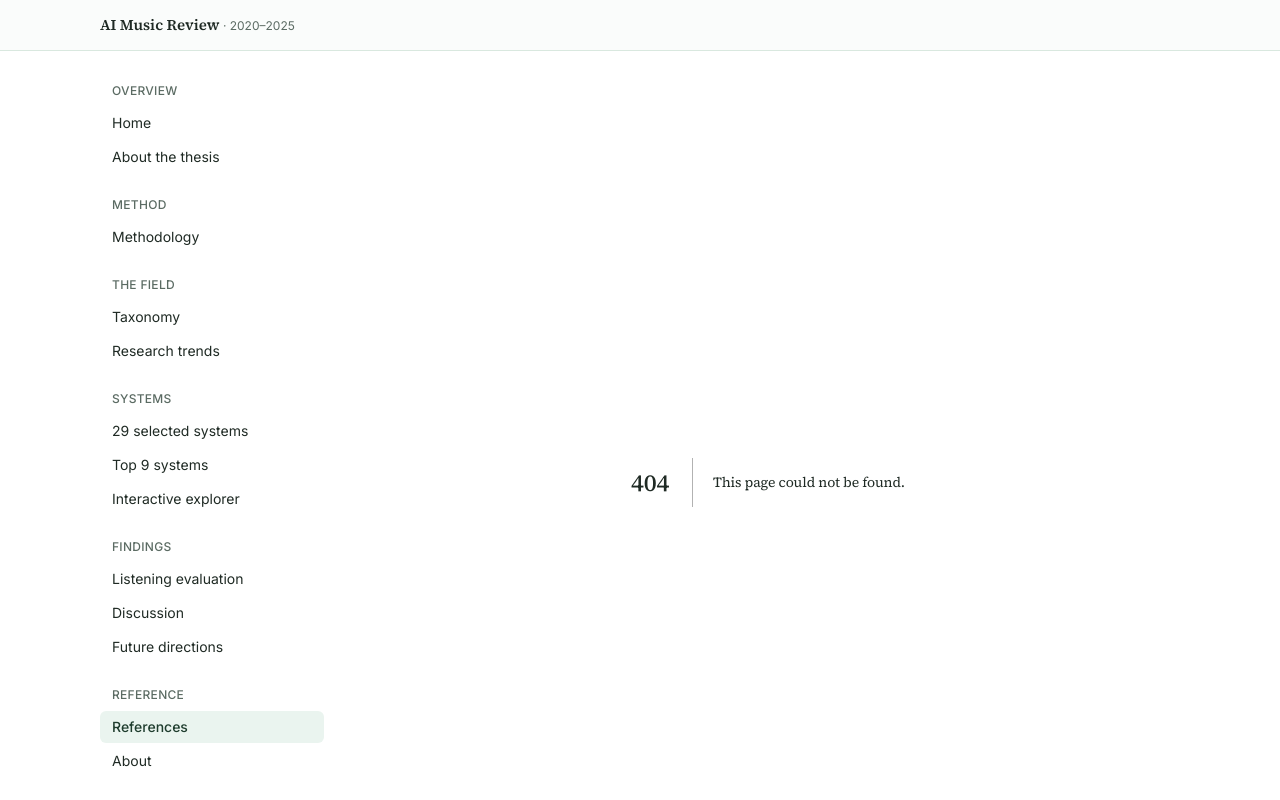
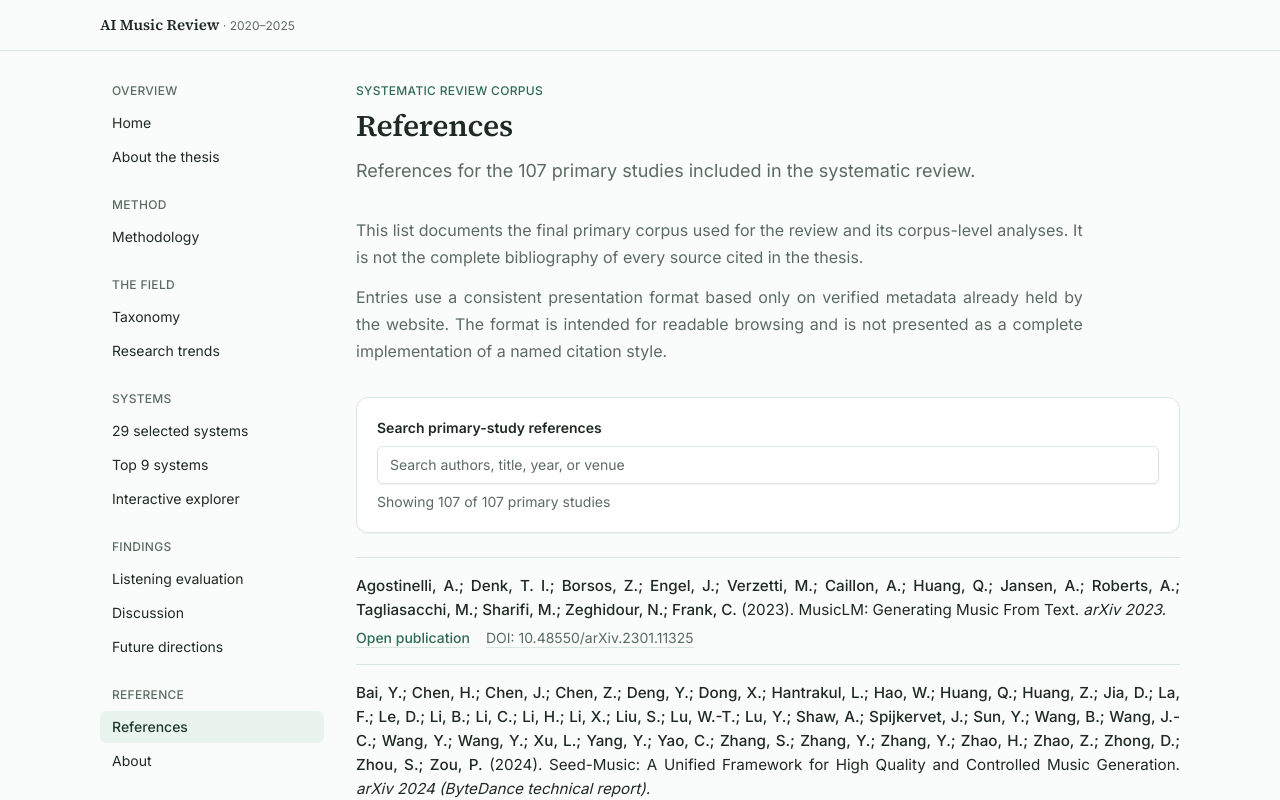
Before and after one commit to ai-rt-c/ai-music-generation-thesis-site, a Next.js app: page /references in a window 1280 px wide. Before the commit this address had no page. Shown: the top 800 px of the page. Built offline with nearby package versions, Linux system fonts and the light colour scheme.

Commit message:
feat: add primary study references page

```diff
--- /dev/null
+++ b/app/references/page.tsx
@@ -0,0 +1,57 @@
+import type { Metadata } from "next";
+import papers from "@/data/papers.json";
+import { ReferenceBrowser } from "@/components/references/ReferenceBrowser";
+import PageHeader from "@/components/ui/PageHeader";
+import {
+  compareReferenceDisplays,
+  formatReferenceDisplay,
+} from "@/lib/referenceDisplay";
+import type { Paper } from "@/lib/types";
+
+export const metadata: Metadata = {
+  title: "References",
+  description:
+    "References for the 107 primary studies included in the systematic review.",
+};
+
+const excludedBackgroundIds = new Set(["321", "365", "362", "310", "311"]);
+const references = (papers as Paper[])
+  .map(formatReferenceDisplay)
+  .sort(compareReferenceDisplays);
+
+if (
+  references.length !== 107 ||
+  references.some((reference) => excludedBackgroundIds.has(reference.id))
+) {
+  throw new Error(
+    "The primary-study reference page must contain exactly the verified 107-study corpus.",
+  );
+}
+
+export default function ReferencesPage() {
+  return (
+    <div className="space-y-8">
+      <PageHeader
+        kicker="Systematic review corpus"
+        title="References"
+        intro="References for the 107 primary studies included in the systematic review."
+      />
+
+      <div className="prose-copy max-w-prose space-y-3 text-muted">
+        <p>
+          This list documents the final primary corpus used for the review and
+          its corpus-level analyses. It is not the complete bibliography of
+          every source cited in the thesis.
+        </p>
+        <p>
+          Entries use a consistent presentation format based only on verified
+          metadata already held by the website. The format is intended for
+          readable browsing and is not presented as a complete implementation
+          of a named citation style.
+        </p>
+      </div>
+
+      <ReferenceBrowser references={references} />
+    </div>
+  );
+}
--- /dev/null
+++ b/components/references/ReferenceBrowser.tsx
@@ -0,0 +1,105 @@
+"use client";
+
+import { useMemo, useState } from "react";
+import type { ReferenceDisplay } from "@/lib/referenceDisplay";
+
+function withPeriod(value: string): string {
+  return /[.!?]$/.test(value) ? value : `${value}.`;
+}
+
+export function ReferenceBrowser({
+  references,
+}: {
+  references: ReferenceDisplay[];
+}) {
+  const [query, setQuery] = useState("");
+  const normalizedQuery = query.trim().toLocaleLowerCase();
+
+  const visibleReferences = useMemo(
+    () =>
+      normalizedQuery
+        ? references.filter((reference) =>
+            reference.searchText.includes(normalizedQuery),
+          )
+        : references,
+    [normalizedQuery, references],
+  );
+
+  return (
+    <section aria-labelledby="primary-study-references">
+      <div className="rounded-xl border border-line bg-white p-4 shadow-sm sm:p-5">
+        <label
+          className="block text-sm font-semibold text-ink"
+          htmlFor="reference-search"
+        >
+          Search primary-study references
+        </label>
+        <input
+          className="mt-2 w-full rounded-md border border-line bg-white px-3 py-2 text-sm text-ink shadow-sm outline-none transition placeholder:text-muted focus:border-forest focus:ring-2 focus:ring-forest-light"
+          id="reference-search"
+          onChange={(event) => setQuery(event.target.value)}
+          placeholder="Search authors, title, year, or venue"
+          type="search"
+          value={query}
+        />
+        <p aria-live="polite" className="mt-2 text-sm text-muted">
+          Showing {visibleReferences.length} of {references.length} primary
+          studies
+        </p>
+      </div>
+
+      <h2 className="sr-only" id="primary-study-references">
+        Primary-study references
+      </h2>
+
+      {visibleReferences.length ? (
+        <ol className="mt-6 divide-y divide-line border-y border-line">
+          {visibleReferences.map((reference) => (
+            <li
+              className="py-4"
+              data-reference-id={reference.id}
+              key={reference.id}
+            >
+              <div className="min-w-0">
+                <p className="prose-copy text-sm leading-6 text-ink sm:text-[0.95rem]">
+                  <span className="font-medium text-ink">
+                    {withPeriod(reference.authors)}
+                  </span>{" "}
+                  <span>({reference.year ?? "n.d."}).</span>{" "}
+                  <span>{withPeriod(reference.title)}</span>{" "}
+                  <span className="italic">{withPeriod(reference.venue)}</span>
+                </p>
+                <div className="mt-1.5 flex flex-wrap gap-x-4 gap-y-1 text-sm">
+                  {reference.paperUrl ? (
+                    <a
+                      className="font-medium text-forest underline decoration-line underline-offset-4 hover:text-forest-ink focus-visible:rounded focus-visible:outline-none focus-visible:ring-2 focus-visible:ring-forest"
+                      href={reference.paperUrl}
+                      rel="noreferrer"
+                      target="_blank"
+                    >
+                      Open publication
+                    </a>
+                  ) : null}
+                  {reference.doi && reference.doiUrl ? (
+                    <a
+                      className="text-muted underline decoration-line underline-offset-4 hover:text-ink focus-visible:rounded focus-visible:outline-none focus-visible:ring-2 focus-visible:ring-forest"
+                      href={reference.doiUrl}
+                      rel="noreferrer"
+                      target="_blank"
+                    >
+                      DOI: {reference.doi}
+                    </a>
+                  ) : null}
+                </div>
+              </div>
+            </li>
+          ))}
+        </ol>
+      ) : (
+        <p className="mt-6 rounded-xl border border-line bg-white p-5 text-sm text-muted">
+          No primary-study references match this search.
+        </p>
+      )}
+    </section>
+  );
+}
--- /dev/null
+++ b/lib/referenceDisplay.ts
@@ -0,0 +1,107 @@
+import type { Paper } from "@/lib/types";
+
+export interface ReferenceDisplay {
+  id: string;
+  authors: string;
+  year: number | null;
+  title: string;
+  venue: string;
+  doi: string | null;
+  doiUrl: string | null;
+  paperUrl: string | null;
+  searchText: string;
+}
+
+function cleanWhitespace(value: string): string {
+  return value.replace(/\s+/g, " ").trim();
+}
+
+function formatInitials(givenNames: string): string {
+  return givenNames
+    .split(/\s+/)
+    .filter(Boolean)
+    .map((name) =>
+      name
+        .split("-")
+        .map((part) => {
+          const letters = part.replace(/[^A-Za-zÀ-ÖØ-öø-ÿ]/g, "");
+          return letters ? `${letters[0].toUpperCase()}.` : "";
+        })
+        .filter(Boolean)
+        .join("-"),
+    )
+    .filter(Boolean)
+    .join(" ");
+}
+
+function formatOneAuthor(author: string): string {
+  const cleaned = cleanWhitespace(author);
+  if (!cleaned) return "";
+
+  if (cleaned.includes(",")) {
+    const [surname, ...givenParts] = cleaned.split(",");
+    const given = givenParts.join(",").trim();
+    const formattedInitials = formatInitials(given);
+    return formattedInitials
+      ? `${surname.trim()}, ${formattedInitials}`
+      : surname.trim();
+  }
+
+  const parts = cleaned.split(/\s+/);
+  if (parts.length === 1) return parts[0];
+
+  const [surname, ...givenParts] = parts;
+  const formattedInitials = formatInitials(givenParts.join(" "));
+  return formattedInitials ? `${surname}, ${formattedInitials}` : surname;
+}
+
+function formatAuthors(rawAuthors: string): string {
+  const cleaned = cleanWhitespace(rawAuthors);
+  if (/^multiple authors$/i.test(cleaned)) return "Multiple authors";
+
+  const abbreviated = /\bet\s+al\.?$/i.test(cleaned);
+  const withoutAbbreviation = cleaned.replace(/[,;\s]*et\s+al\.?$/i, "");
+  const formatted = withoutAbbreviation
+    .split(";")
+    .map(formatOneAuthor)
+    .filter(Boolean)
+    .join("; ");
+
+  if (!formatted) return cleaned;
+  return abbreviated ? `${formatted} et al.` : formatted;
+}
+
+export function formatReferenceDisplay(paper: Paper): ReferenceDisplay {
+  const authors = formatAuthors(paper.authors);
+  const title = cleanWhitespace(paper.title);
+  const venue = cleanWhitespace(paper.source);
+  const rawDoi = cleanWhitespace(paper.doi ?? "");
+  const doi = /^10\.\S+$/i.test(rawDoi) ? rawDoi : null;
+  const paperUrl = paper.paperUrl ? cleanWhitespace(paper.paperUrl) : null;
+
+  return {
+    id: paper.id,
+    authors,
+    year: paper.year,
+    title,
+    venue,
+    doi,
+    doiUrl: doi ? `https://doi.org/${doi}` : null,
+    paperUrl,
+    searchText: [authors, title, paper.year === null ? "" : String(paper.year), venue]
+      .join(" ")
+      .toLocaleLowerCase(),
+  };
+}
+
+export function compareReferenceDisplays(
+  left: ReferenceDisplay,
+  right: ReferenceDisplay,
+): number {
+  return (
+    left.authors.localeCompare(right.authors, "en", { sensitivity: "base" }) ||
+    (left.year ?? Number.MAX_SAFE_INTEGER) -
+      (right.year ?? Number.MAX_SAFE_INTEGER) ||
+    left.title.localeCompare(right.title, "en", { sensitivity: "base" })
+  );
+}
```
